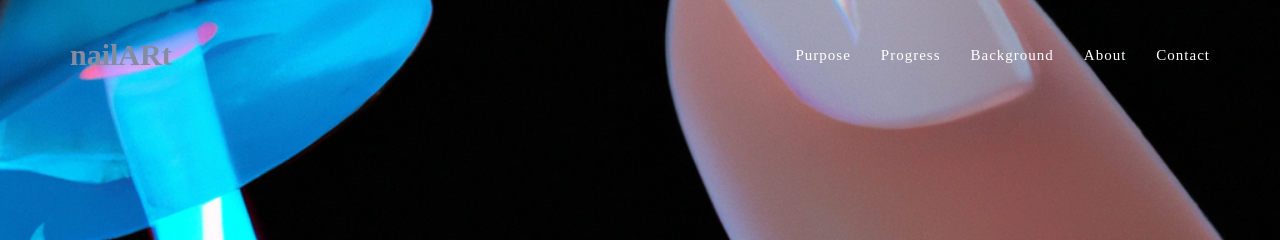
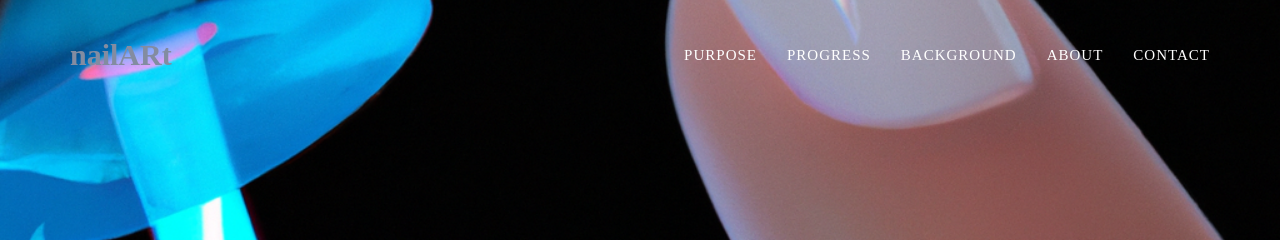
Before and after one commit to COMS-BC3997-SP23/website-chloe2781, a Jekyll site: the page built from index.html, in a window 1280 px wide and 1400 px high. Shown: the top 240 px of the window. Built offline with Jekyll 4.4.1, drawn with Linux system fonts in a browser that asks for light colours; some web fonts are replaced.

Commit message:
fixing fonts

```diff
--- a/_includes/css/agency.css
+++ b/_includes/css/agency.css
@@ -91,7 +91,7 @@ h6 {
 .btn-primary {
     border-color: #{{ site.data.template.color.primary }};
     /*text-transform: uppercase;*/
-    font-family: {{ site.data.template.font.secondary }};
+    font-family: #{{ site.data.template.font.secondary }};
     font-weight: 700;
     color: #fff;
     background-color: #{{ site.data.template.color.pink }};
@@ -227,7 +227,7 @@ fieldset[disabled] .btn-xl.active {
 
 .navbar-default .nav li a {
     /*text-transform: uppercase;*/
-    font-family: {{ site.data.template.font.primary }};
+    font-family: {{ site.data.template.font.secondary }};
     font-weight: 400;
     letter-spacing: 1px;
     color: #fff;
@@ -245,7 +245,7 @@ fieldset[disabled] .btn-xl.active {
 .navbar-default .navbar-nav>.active>a {
     border-radius: 0;
     color: #fff;
-    background-color: #{{ site.data.template.color.primary }};
+    background-color: #{{ site.data.template.color.pink }};
     font-family: 'Source Sans Pro',sans-serif;
 }
 
--- a/_includes/header.html
+++ b/_includes/header.html
@@ -19,19 +19,19 @@
                         <a href="#page-top"></a>
                     </li>
                     <li>
-                        <a class="page-scroll" href="#services">Purpose</a>
+                        <a class="page-scroll" href="#services">PURPOSE</a>
                     </li>
                     <li>
-                        <a class="page-scroll" href="#portfolio">Progress</a>
+                        <a class="page-scroll" href="#portfolio">PROGRESS</a>
                     </li>
                     <li>
-                        <a class="page-scroll" href="#about">Background</a>
+                        <a class="page-scroll" href="#about">BACKGROUND</a>
                     </li>
                     <li>
-                        <a class="page-scroll" href="#team">About</a>
+                        <a class="page-scroll" href="#team">ABOUT</a>
                     </li>
                     <li>
-                        <a class="page-scroll" href="#contact">Contact</a>
+                        <a class="page-scroll" href="#contact">CONTACT</a>
                     </li>
                 </ul>
             </div>
```
